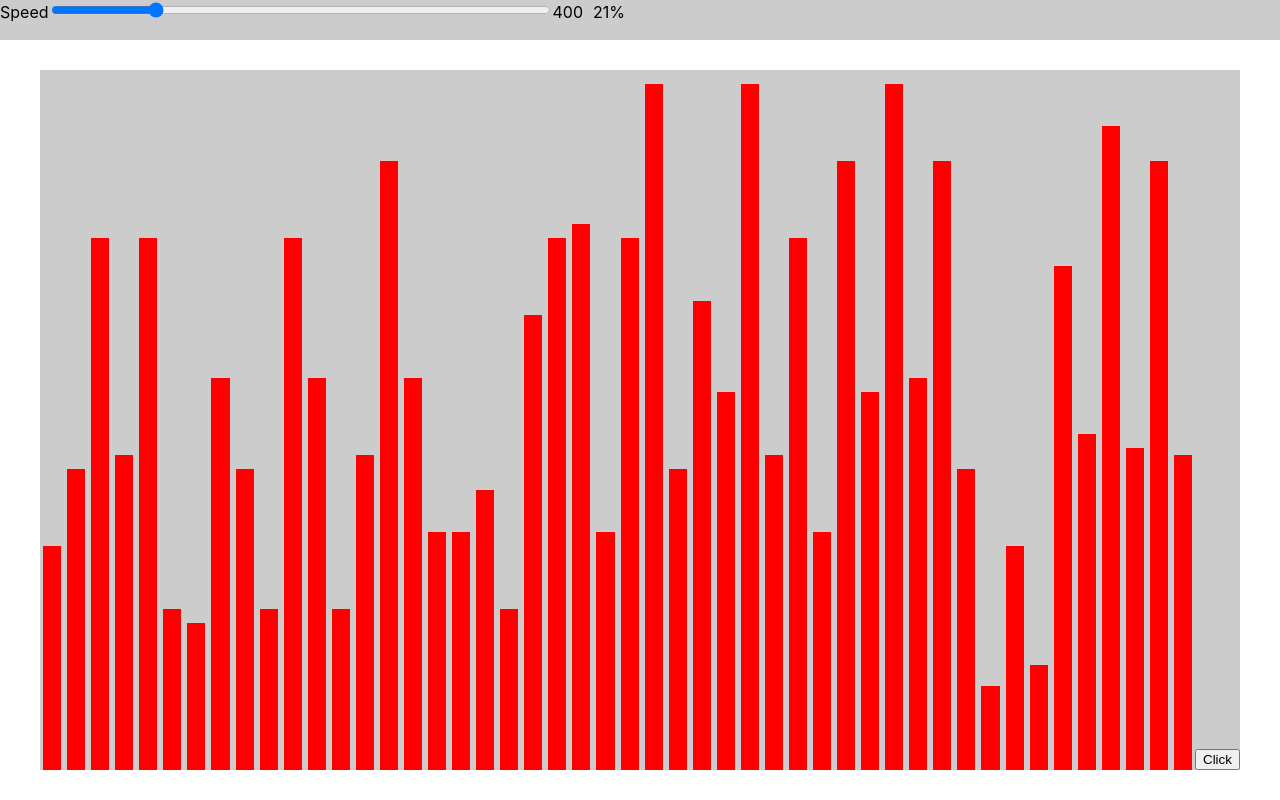
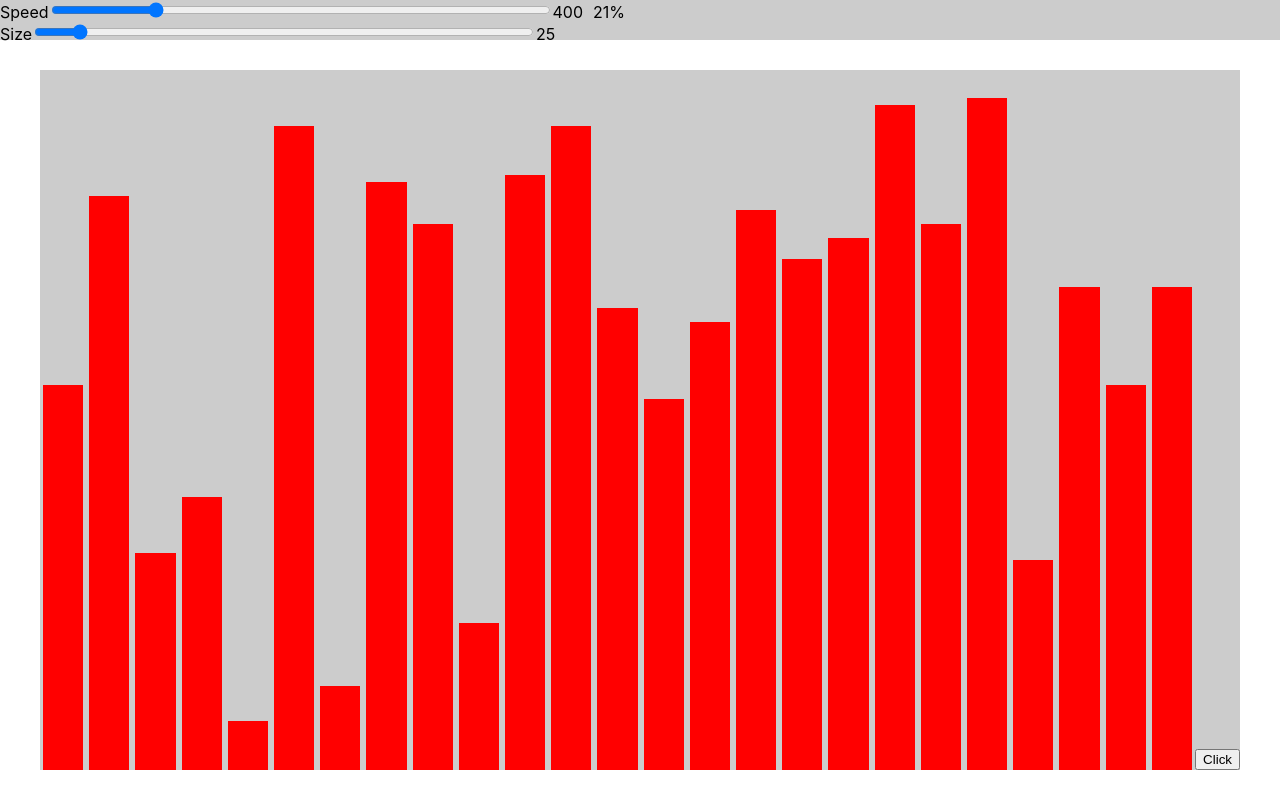
Before and after one commit to alsersan/sorting-visualizer, a React (Create React App) app: page / in a window 1280 px wide. Built offline with nearby package versions, Linux system fonts and the light colour scheme.

Commit message:
Added slider to choose length of numbers array

```diff
--- a/src/App.js
+++ b/src/App.js
@@ -1,4 +1,4 @@
-import React, { useState } from "react";
+import React, { useState, useEffect } from "react";
 import styled from "styled-components";
 
 import Header from "./components/Header";
@@ -13,12 +13,25 @@ const Container = styled.div`
 
 const App = () => {
   const [speed, setSpeed] = useState(400);
+  const [size, setSize] = useState(25);
+  const [array, setArray] = useState([]);
+
+  useEffect(() => {
+    const arr = [];
+    const max = 100;
+    const min = 5;
+    for (let i = 0; i < size; i++) {
+      const num = Math.floor(Math.random() * (max - min + 1) + min);
+      arr.push(num);
+    }
+    setArray(arr);
+  }, [size]);
 
   return (
     <React.Fragment>
-      <Header speed={speed} setSpeed={setSpeed} />
+      <Header speed={speed} setSpeed={setSpeed} size={size} setSize={setSize} />
       <Container>
-        <BarChart speed={speed} />
+        <BarChart speed={speed} size={size} array={array} />
       </Container>
     </React.Fragment>
   );
--- a/src/components/Bar.js
+++ b/src/components/Bar.js
@@ -26,5 +26,3 @@ const Bar = (props) => {
 };
 
 export default Bar;
-
-// height: ${(props) => props.height}%;
--- a/src/components/BarChart.js
+++ b/src/components/BarChart.js
@@ -12,64 +12,13 @@ const Container = styled.div`
   align-items: flex-end;
 `;
 
-const numbers = [
-  32,
-  43,
-  76,
-  45,
-  76,
-  23,
-  21,
-  56,
-  43,
-  23,
-  76,
-  56,
-  23,
-  45,
-  87,
-  56,
-  34,
-  34,
-  40,
-  23,
-  65,
-  76,
-  78,
-  34,
-  76,
-  98,
-  43,
-  67,
-  54,
-  98,
-  45,
-  76,
-  34,
-  87,
-  54,
-  98,
-  56,
-  87,
-  43,
-  12,
-  32,
-  15,
-  72,
-  48,
-  92,
-  46,
-  87,
-  45,
-];
-
-const BarChart = ({ speed }) => {
+const BarChart = ({ speed, array }) => {
   return (
     <Container>
-      {numbers.map((number, index) => (
+      {array.map((number, index) => (
         <Bar number={number} key={index} className="bar" />
       ))}
-      <button onClick={() => selectionSort(numbers, speed)}>Click</button>
+      <button onClick={() => bubbleSort(array, speed)}>Click</button>
     </Container>
   );
 };
--- a/src/components/Header.js
+++ b/src/components/Header.js
@@ -6,14 +6,14 @@ const StyledHeader = styled.header`
   background-color: #ccc;
 `;
 
-const Header = ({ speed, setSpeed }) => {
+const Header = ({ speed, setSpeed, size, setSize }) => {
   const speedPercentage = (min, max) => {
     const input = 500 - speed;
-
     return ((input - min) * 100) / (max - min);
   };
   return (
     <StyledHeader>
+      <div>
         Speed
         <input
           style={{ width: "500px", cursor: "pointer", display: "inline-block" }}
@@ -31,6 +31,23 @@ const Header = ({ speed, setSpeed }) => {
         <div style={{ display: "inline-block", marginLeft: "10px" }}>
           {speedPercentage(-5, 495)}%
         </div>
+      </div>
+      <div>
+        Size
+        <input
+          style={{ width: "500px", cursor: "pointer", display: "inline-block" }}
+          type="range"
+          max="200"
+          min="10"
+          value={size}
+          step="1"
+          onChange={(e) => {
+            setSize(parseInt(e.target.value, 10));
+            console.log(parseInt(e.target.value, 10));
+          }}
+        />
+        <div style={{ display: "inline-block" }}>{size}</div>
+      </div>
     </StyledHeader>
   );
 };
```
Lines whose indentation alone changed are shown as unchanged.
